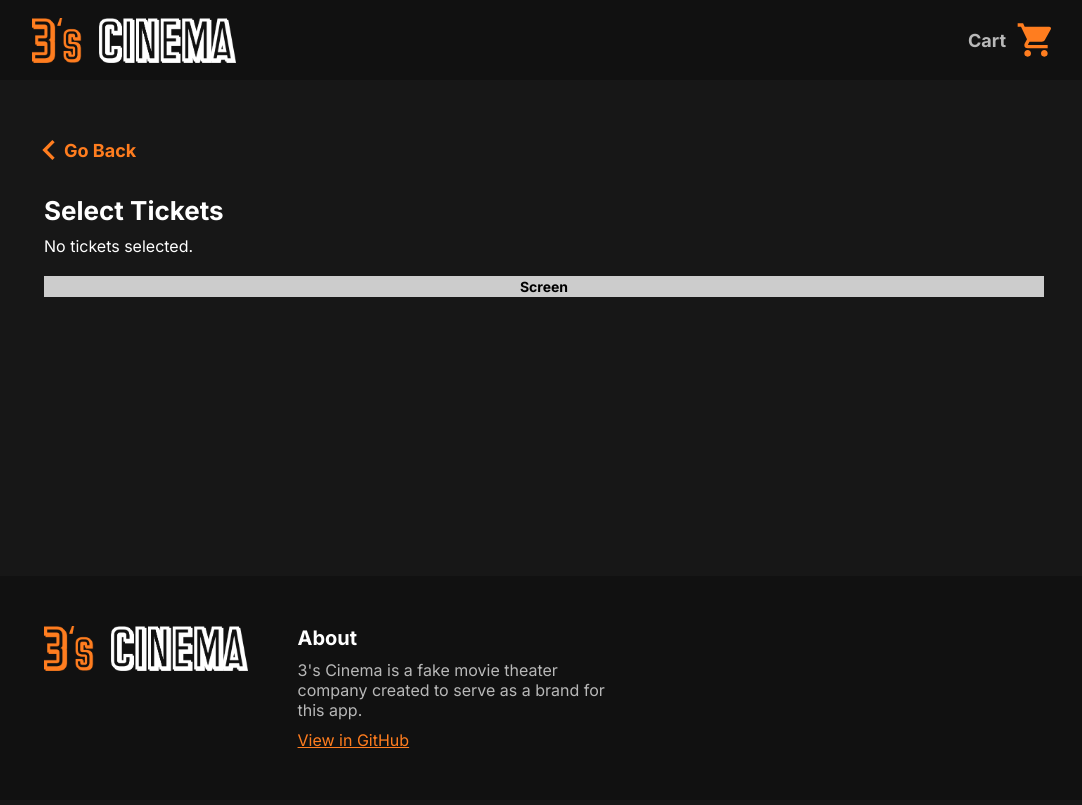
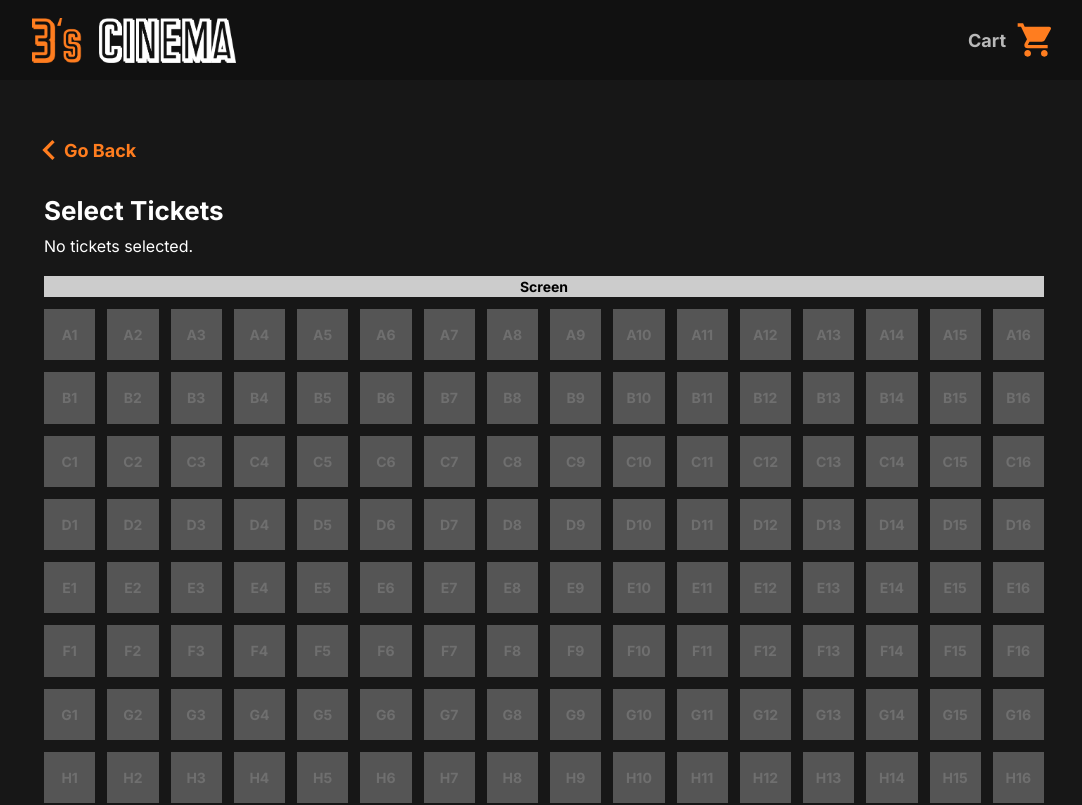
Before and after one commit to IsaacAbrahamson/Cinema-API, a React (Vite) app: page /showing/1 in a window 1280 px wide. Shown: the top 805 px of the page, without its empty margins (96-1178 px from the left). Built offline with nearby package versions, Linux system fonts and the light colour scheme; no server answers.

Commit message:
add basic grid

```diff
--- a/src/App.tsx
+++ b/src/App.tsx
@@ -1,10 +1,10 @@
 import { useState, useEffect } from 'react'
 import { Routes, Route } from 'react-router-dom'
-import Home from './components/Home'
-import Showing from './components/Showing'
+import Home from './components/home/Home'
+import Showing from './components/showing/Showing'
 import Navbar from './components/Nav'
 import Footer from './components/Footer'
-import Cart from './components/Cart'
+import Cart from './components/cart/Cart'
 import './App.css'
 
 interface Cart {
--- a/src/components/Footer.tsx
+++ b/src/components/Footer.tsx
@@ -10,7 +10,7 @@ function Footer() {
         <div className="footer-text">
           <h4 className='footer--header'>About</h4>
           <p className='footer--desc'>3's Cinema is a fake movie theater company created to serve as a brand for this app.</p>
-          <a className='footer--link' href='#'>View in GitHub</a>
+          <a className='footer--link' href='https://github.com/IsaacAbrahamson/Cinema-App' target="_blank">View in GitHub</a>
         </div>
       </div>
     </footer>
--- a/src/components/Showing.tsx
+++ /dev/null
@@ -1,74 +0,0 @@
-import { useState, useEffect, MouseEventHandler } from 'react'
-import { useParams, useNavigate } from "react-router-dom"
-import ShowingInfo from './showing/ShowingInfo'
-import ShowingTickets from './showing/ShowingTickets'
-import TicketCount from './showing/TicketCount'
-import { ReactComponent as Back } from '../assets/back.svg'
-import './showing/ShowingStyles.css'
-
-interface Props {
-  cart: any,
-  updateCart: any
-}
-
-interface Ticket {
-  available: boolean,
-  chosen?: boolean,
-  email?: string,
-  id: number,
-  seat_col: string,
-  seat_row: string
-}
-
-function Showing(props: Props) {
-  const params = useParams()
-  const navigate = useNavigate()
-
-  const [tickets, setTickets] = useState<Ticket[]>([])
-  const [showing, setShowing] = useState<{ [key: string]: any }>({})
-
-  useEffect(() => {
-    callAPI()
-  }, [props.cart])
-
-  async function callAPI() {
-    let ticketRes = await fetch(`/api/ticket/all?showingId=${params.id}`)
-    let ticketData = await ticketRes.json()
-    setTickets(ticketData)
-
-    let movieRes = await fetch(`/api/movie/searchShowing?id=${params.id}`)
-    let movieData = await movieRes.json()
-    setShowing(movieData[0])
-  }
-
-  function chooseTicket(id: number) {
-    // For every ticket
-    setTickets(prev => prev.map(obj => {
-      if (obj.id == id && obj.available) {
-        return { ...obj, chosen: !obj.chosen }
-      } else {
-        return { ...obj }
-      }
-
-    }))
-  }
-
-  return (
-    <div className='showing-container'>
-      <div className='back-btn' onClick={() => navigate(-1)}><Back />Go Back</div>
-      {showing.Movie && <ShowingInfo
-        id={showing.id}
-        time={showing.time}
-        room={showing.room}
-        title={showing.Movie.title}
-        desc={showing.Movie.overview}
-        trailer={showing.Movie.trailer}
-        poster={showing.Movie.poster}
-      />}
-      {tickets && <TicketCount tickets={tickets} updateCart={props.updateCart} />}
-      {tickets && <ShowingTickets tickets={tickets} chooseTicket={chooseTicket} />}
-    </div>
-  )
-}
-
-export default Showing
--- a/src/components/Cart.tsx
+++ b/src/components/cart/Cart.tsx
@@ -1,6 +1,6 @@
 import Checkout from './Checkout'
 import { useState } from 'react'
-import { ReactComponent as Trash } from '../assets/delete.svg'
+import { ReactComponent as Trash } from '../../assets/delete.svg'
 
 interface Contact {
   name?: string,
--- a/src/components/Home.tsx
+++ b/src/components/home/Home.tsx
@@ -1,7 +1,7 @@
 import { useState, useEffect } from 'react'
-import Header from './home/Header'
-import Showings from './home/Showings'
-import './home/HomeStyles.css'
+import Header from './Header'
+import Showings from './Showings'
+import './HomeStyles.css'
 
 function Home() {
   const [movies, setMovies] = useState([])
--- /dev/null
+++ b/src/components/showing/Showing.tsx
@@ -0,0 +1,122 @@
+import { useState, useEffect, MouseEventHandler } from 'react'
+import { useParams, useNavigate } from "react-router-dom"
+import ShowingInfo from './ShowingInfo'
+import ShowingTickets from './ShowingTickets'
+import TicketCount from './TicketCount'
+import { ReactComponent as Back } from '../../assets/back.svg'
+import './ShowingStyles.css'
+
+interface Props {
+  cart: any,
+  updateCart: any
+}
+
+// Reserved tickets are tickets that are stored in the database
+// Active tickets are currently in the cart
+// Chosen tickets are selected but not added to cart
+interface Ticket {
+  showingId: number,
+  seat: string,
+  reserved: boolean,
+  active: boolean,
+  chosen: boolean
+  id?: number,
+}
+
+function Showing(props: Props) {
+  // Get navigation for back button
+  const navigate = useNavigate()
+
+  // Get the showing ID from the route
+  const params = useParams()
+  const showingId: number = Number(params.id)
+
+  // Initialize tickets state with dummy tickets
+  const [tickets, setTickets] = useState<Ticket[]>(createEmptyTickets())
+  const [showing, setShowing] = useState<{ [key: string]: any }>({})
+
+
+  // Get reserved tickets and showing information on load
+  useEffect(() => {
+    callAPI()
+  }, [])
+  async function callAPI() {
+    // Get any tickets that exist for the showing
+    let ticketRes = await fetch(`/api/ticket/find?showingId=${showingId}`)
+    let ticketData: Ticket[] = await ticketRes.json()
+
+    // Update any tickets that come in from api to be reserved in state
+    setTickets(prevTickets => {
+      let newTickets: Ticket[] = [...prevTickets]
+      for (let ticket of ticketData) {
+        // find where ticket is in tickets array
+        const existing: number = newTickets.findIndex(e => e.seat === ticket.seat)
+        newTickets[existing].id = ticket.id
+        newTickets[existing].reserved = true
+      }
+      return newTickets
+    })
+
+    // Get related movie data for showing
+    let movieRes = await fetch(`/api/movie/searchShowing?id=${showingId}`)
+    let movieData = await movieRes.json()
+    setShowing(movieData[0])
+  }
+
+
+  function chooseTicket(ticket: Ticket) {
+    setTickets(prevTickets => prevTickets.map(prevTicket => {
+      // Do not update reserved seats
+      if (ticket.reserved) return { ...prevTicket }
+      // Toggle the active class for the chosen seat
+      if (prevTicket.seat == ticket.seat) {
+        return { ...prevTicket, active: !prevTicket.active }
+      }
+      return { ...prevTicket }
+    }))
+  }
+
+
+  // Creates an array of ticket objects for state
+  function createEmptyTickets(): Ticket[] {
+    const rows: number = 10
+    const cols: number = 16
+    let seats: Ticket[] = []
+
+    for (let row = 1; row <= rows; row++) {
+      for (let col = 1; col <= cols; col++) {
+        const letter = String.fromCharCode(row + 64)
+        const seat = letter + col
+        seats.push({
+          showingId,
+          seat,
+          reserved: false,
+          active: false,
+          chosen: false
+        })
+      }
+    }
+
+    return seats
+  }
+
+
+  return (
+    <div className='showing-container'>
+      <div className='back-btn' onClick={() => navigate(-1)}><Back />Go Back</div>
+      {showing.Movie && <ShowingInfo
+        id={showing.id}
+        time={showing.time}
+        room={showing.room}
+        title={showing.Movie.title}
+        desc={showing.Movie.overview}
+        trailer={showing.Movie.trailer}
+        poster={showing.Movie.poster}
+      />}
+      {tickets && <TicketCount tickets={tickets} updateCart={props.updateCart} />}
+      {tickets && <ShowingTickets tickets={tickets} chooseTicket={chooseTicket} />}
+    </div>
+  )
+}
+
+export default Showing
--- a/src/components/showing/ShowingStyles.css
+++ b/src/components/showing/ShowingStyles.css
@@ -123,7 +123,7 @@
   color: #333333;
 }
 
-.tickets--ticket.chosen {
+.tickets--ticket.active {
   background: #ffbd8c;
   color: #ffe3cf;
 }
--- a/src/components/showing/ShowingTickets.tsx
+++ b/src/components/showing/ShowingTickets.tsx
@@ -1,34 +1,38 @@
 import { MouseEventHandler, useState } from "react"
 
 interface Props {
-  tickets: any,
-  chooseTicket: Function
+  tickets: Ticket[],
+  chooseTicket: (ticket: Ticket) => void
 }
 
+// Reserved tickets are tickets that are stored in the database
+// Active tickets are currently in the cart
+// Chosen tickets are selected but not added to cart
 interface Ticket {
-  seat_row: string,
-  seat_col: number,
-  available: boolean,
-  chosen: false,
-  id: number
+  showingId: number,
+  seat: string,
+  reserved: boolean,
+  active: boolean,
+  chosen: boolean
+  id?: number,
 }
 
 function ShowingTickets(props: Props) {
   const ticketElems = props.tickets.map((ticket: Ticket) => {
     let classname = 'tickets--ticket'
-    if (!ticket.available) {
+    if (ticket.reserved) {
       classname += ' reserved'
-    } else if (ticket.chosen) {
-      classname += ' chosen'
+    } else if (ticket.active) {
+      classname += ' active'
     }
 
     return (
       <div
-        key={ticket.id}
+        key={ticket.seat}
         className={classname}
-        onClick={() => props.chooseTicket(ticket.id)}
+        onClick={() => props.chooseTicket(ticket)}
       >
-        {ticket.seat_row}{ticket.seat_col}
+        {ticket.seat}
       </div>
     )
   })
```
Also changed, not shown: src/components/cart/Checkout.tsx (renamed from src/components/Checkout.tsx), src/components/cart/OrderSummary.tsx (renamed from src/components/OrderSummary.tsx).
